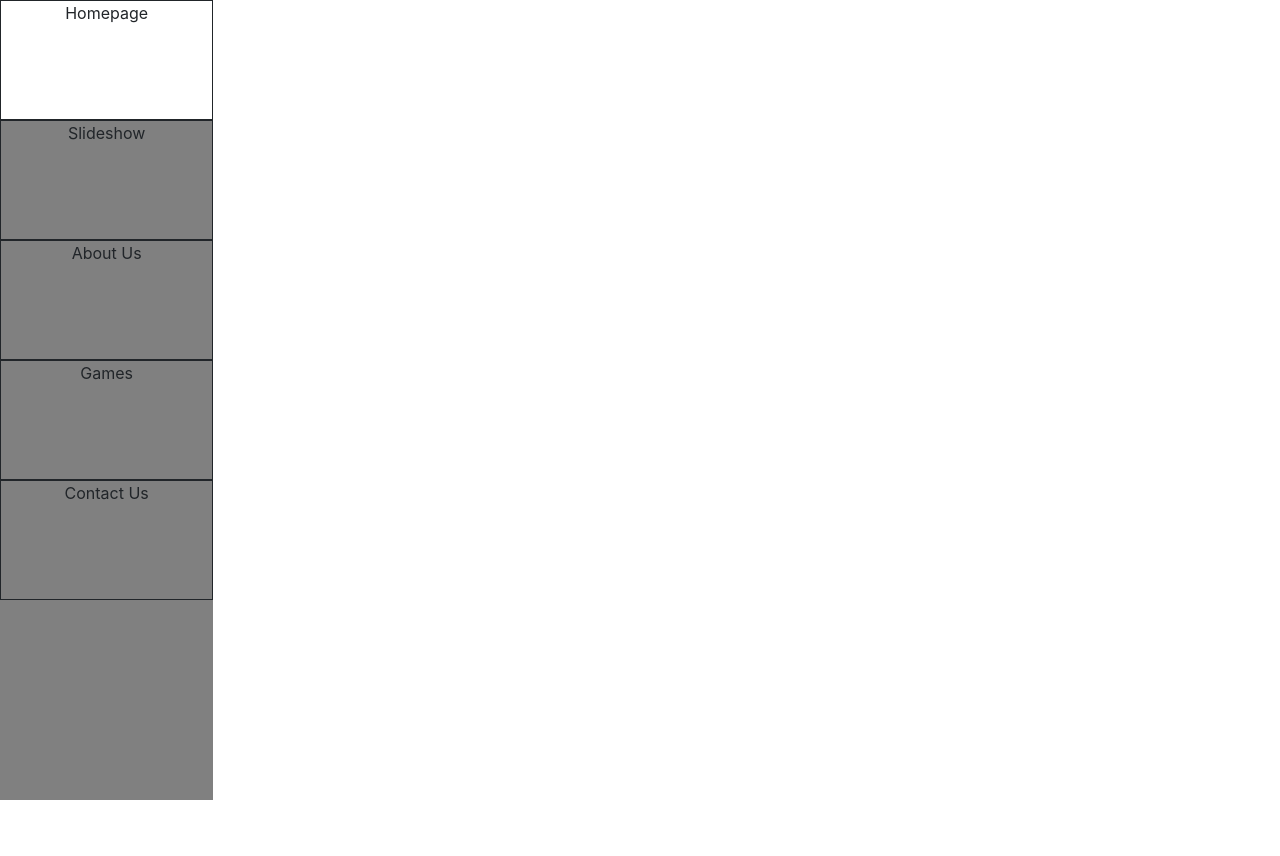
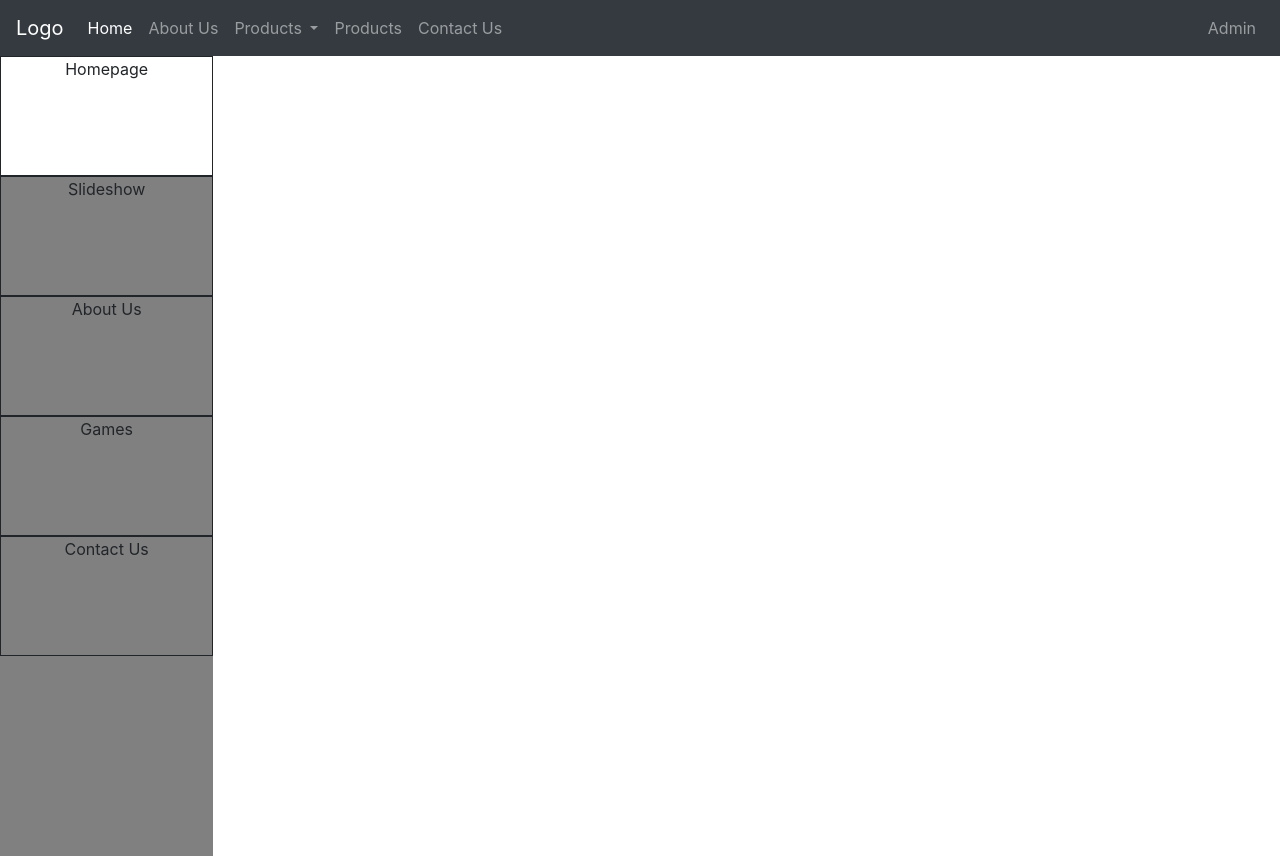
Before and after one commit to ashsoci/web-dev, a website: page html/admin.html in a window 1280 px wide. Before the commit the page ends 800 px from the top, so only its background shows below. Drawn offline with nearby package versions, Linux system fonts and the light colour scheme; files that its build step writes are made by us from their sources; files whose address does not match are found by name.

Commit message:
Fixed toolbar link

```diff
--- a/html/admin.html
+++ b/html/admin.html
@@ -11,6 +11,41 @@
     </header>
 
     <body>
+            <nav class="navbar navbar-expand-sm bg-dark navbar-dark">
+                    <a class="navbar-brand" href="#">Logo</a>
+
+                    <ul class="navbar-nav mr-auto">
+                        <li class="nav-item">
+                        <a class="nav-link active">Home</a>
+                        </li>
+                        <li class="nav-item">
+                        <a class="nav-link" href="#">About Us</a>
+                        </li>
+
+                        <!-- Dropdown -->
+                        <li class="nav-item dropdown">
+                        <a class="nav-link dropdown-toggle" href="#" id="navbardrop" data-toggle="dropdown">
+                            Products
+                        </a>
+                        <li class="nav-item">
+                            <a class="nav-link" href="#">Products</a>
+                        </li>
+                        <li class="nav-item">
+                            <a class="nav-link" href="#">Contact Us</a>
+                        </li>
+                    </ul>
+
+                    <ul class="navbar-nav">
+                        <li class="nav-item ">
+                            <a class="nav-link" href="Admin">Admin</a>
+                        </li>
+                    </ul>
+                </nav>
+
+                <div class="container">
+
+                </div>
+
         <div class="nbar">
             <div class="admin-link" id="admin-active">Homepage</a></div>
             <div class="admin-link">Slideshow</a></div>
```
